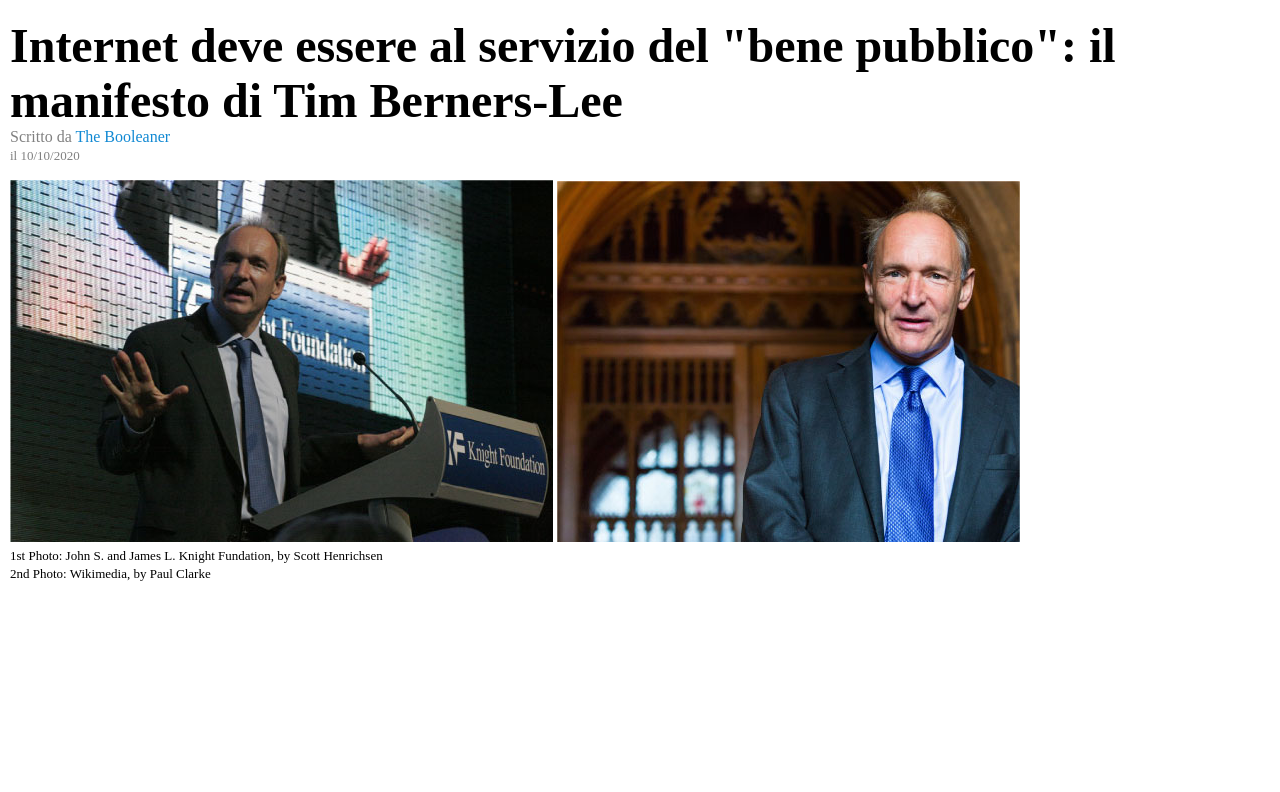
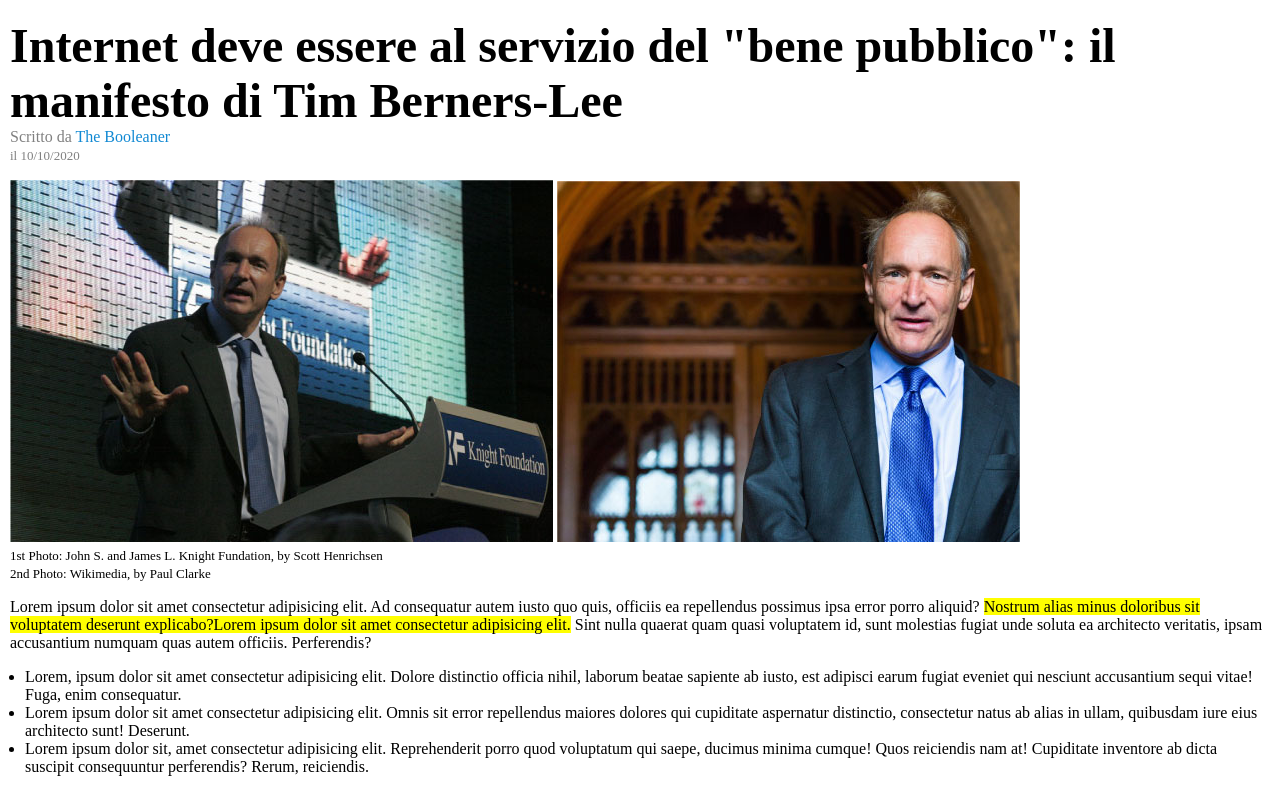
Before and after one commit to Andretreccia/html-css-booleaner, a plain HTML site: page index.html in a window 1280 px wide. Shown: the part 198-990 px from the top of the page. Before the commit the page ends 800 px from the top, so only its background shows below. Drawn offline with Linux system fonts and the light colour scheme.

Commit message:
completamento sezione paragrafo

```diff
--- a/index.html
+++ b/index.html
@@ -37,6 +37,33 @@
         </section>
         <!-- / sezione foto articolo-->
 
+        <section>
+            <p>Lorem ipsum dolor sit amet consectetur adipisicing elit. Ad consequatur autem iusto quo quis, officiis ea
+                repellendus possimus ipsa error porro aliquid? <span class="evidenziato">Nostrum alias minus doloribus sit
+                    voluptatem deserunt
+                    explicabo?Lorem ipsum dolor sit amet consectetur adipisicing elit.</span> Sint nulla quaerat quam quasi
+                voluptatem id,
+                sunt molestias fugiat unde soluta ea architecto veritatis, ipsam accusantium numquam quas autem officiis.
+                Perferendis?
+            </p>
+            <div class="list">
+                <ul>
+                    <li>Lorem, ipsum dolor sit amet consectetur adipisicing elit. Dolore distinctio officia nihil, laborum
+                        beatae
+                        sapiente ab iusto, est adipisci earum fugiat eveniet qui nesciunt accusantium sequi vitae! Fuga, enim
+                        consequatur.</li>
+                    <li>Lorem ipsum dolor sit amet consectetur adipisicing elit. Omnis sit error repellendus maiores dolores qui
+                        cupiditate aspernatur distinctio, consectetur natus ab alias in ullam, quibusdam iure eius architecto
+                        sunt!
+                        Deserunt.
+                    </li>
+                    <li>Lorem ipsum dolor sit, amet consectetur adipisicing elit. Reprehenderit porro quod voluptatum qui saepe,
+                        ducimus minima cumque! Quos reiciendis nam at! Cupiditate inventore ab dicta suscipit consequuntur
+                        perferendis? Rerum, reiciendis.</li>
+                </ul>
+            </div>
+        </section>
+        <!-- /sezione paragrafo -->
 
     </main>
     <!--/ site_main  -->
--- a/style.css
+++ b/style.css
@@ -42,3 +42,10 @@ h1 {
     font-size: small;
 
 }
+.evidenziato {
+    background-color:yellow;
+}
+
+.list {
+     margin-left: -25px;
+}
```
